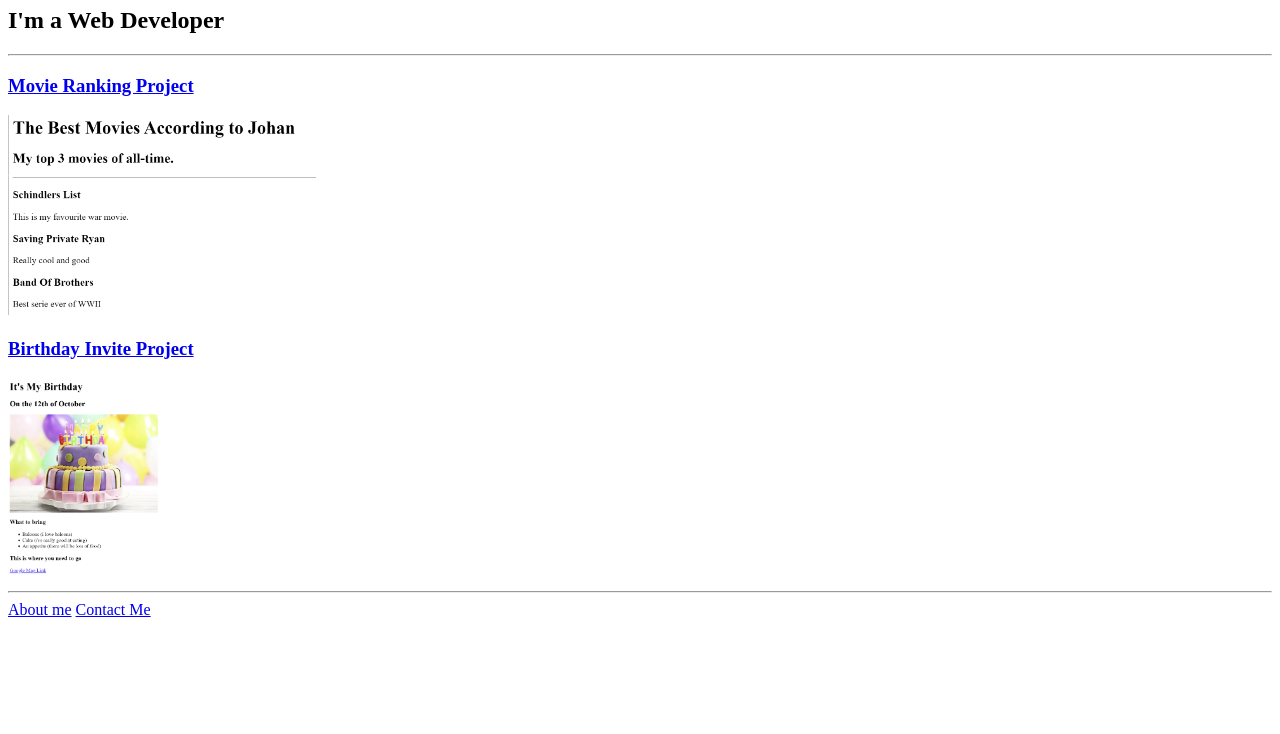
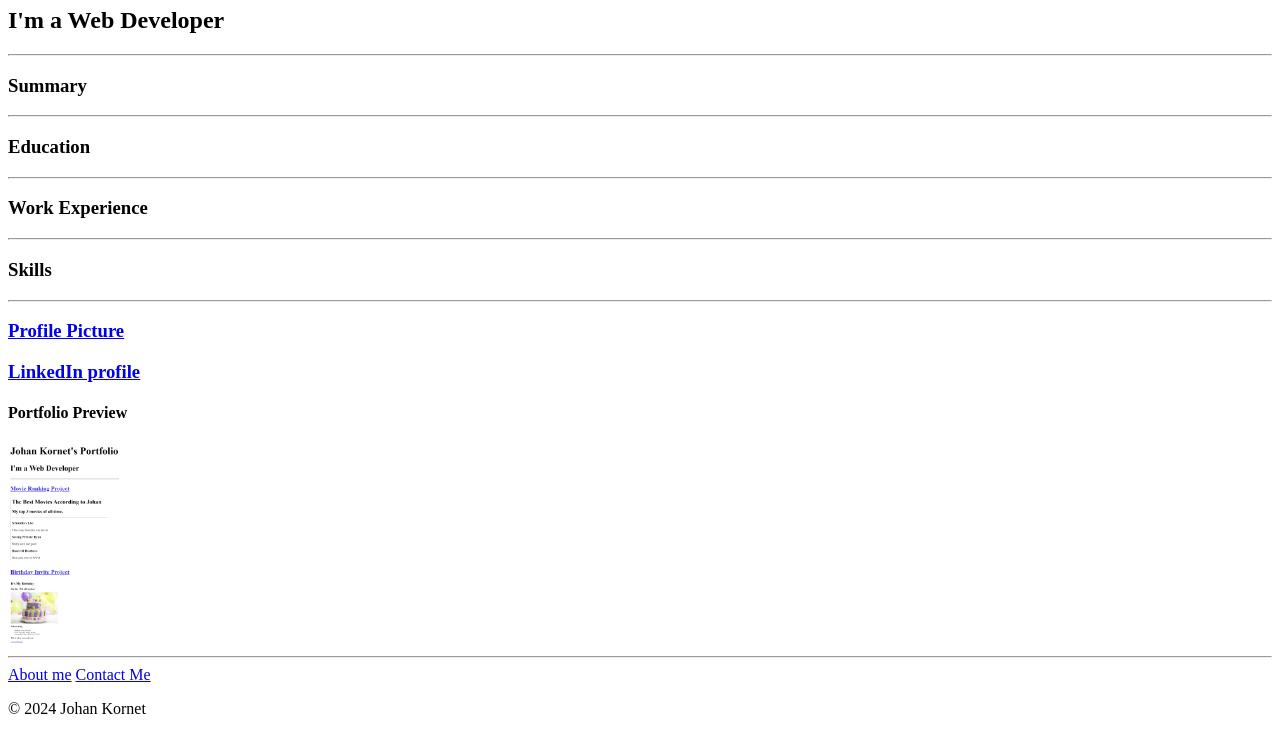
Before and after one commit to johankornet/html-portfolio, a plain HTML site: page index.html in a window 1280 px wide. Shown: the part 73-807 px from the top of the page. Drawn offline with Linux system fonts and the light colour scheme.

Commit message:
Add files via upload

```diff
--- a/index.html
+++ b/index.html
@@ -1,38 +1,48 @@
-<!-- TODO 1: Create the HTML Boilerplate -->
-
-<!-- TODO 2: Add Your previous projects' HTML into the public folder -->
-
-<!-- TODO 3: Take screenshots of your project previews and add the images to the images folder -->
-
-<!-- TODO 4: Add titles/subtitles etc. -->
-
-<!-- TODO 5: Add a link to the project pages -->
-
-<!-- TODO 6: Add images to show the project previews
-HINT for TODO 6: You can use the height attribute set to 200 to make the image smaller:
-https://developer.mozilla.org/en-US/docs/Web/HTML/Element/img#attr-height -->
-
-<!-- TODO 7: Add the Contact Me and About Me page links -->
-
 <!DOCTYPE html>
 <html lang="en">
 <head>
     <meta charset="UTF-8">
-    <title>Johan's Portfolio</title>
+    <title>My Resume</title>
 </head>
 
 <body>
-    <h1>Johan Kornet's Portfolio</h1>
+    <h1>Resume: Johan Kornet</h1>
     <h2>I'm a Web Developer</h2>
     <hr />
-    <h3><a href="./public/movie-ranking.html"> Movie Ranking Project</a></h3>
-    <img src="./assets/images/movie-ranking.png" height="200"   alt="movie ranking project preview"/>
+    <h3>Summary</h3>
 
-    <h3><a href="./public/birthday-invite.html"> Birthday Invite Project</a></h3>
-    <img src="./assets/images/birthday-invite.png" height="200"   alt="Birthday invite project preview"/>
+    <hr>
+    <h3>Education</h3>
+    <ul>
+
+
+    </ul>
+    <hr>
+    <h3>Work Experience</h3>
+    <ol>
+
+
+    </ol>
+    <hr>
+    <h3>Skills</h3>
+
+    <ul>
+
+
+    </ul>
+    <hr>
+    <h3><a href="./public/Profile Picture.html"> Profile Picture</a></h3>
+
+    <h3><a href="https://www.linkedin.com/in/johan-kornet-1332b6127/" target="_blank">LinkedIn profile</a></h3>
+    <h4>Portfolio Preview</h4>
+    <img src="./Portfolio Preview.png" height="200"   alt="Portfolio Preview"/>
     <hr />
+
     <a href="./public/about.html">About me</a>
     <a href="./public/contact.html">Contact Me</a>
+
+    <footer>
+        <p>© 2024 Johan Kornet</p>
 </body>
 
 </html>
```
Also changed, not shown: public/Profile Picture.html (added, +1 -0 lines), Portfolio Preview.png (added), assets/images/image.png (added).
